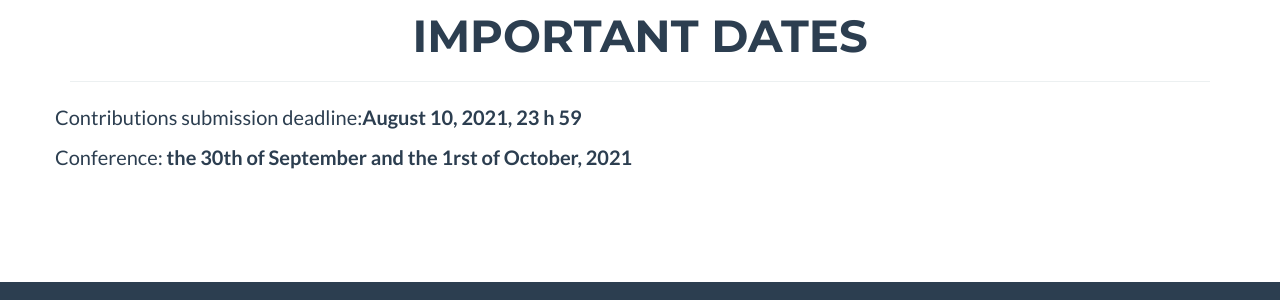
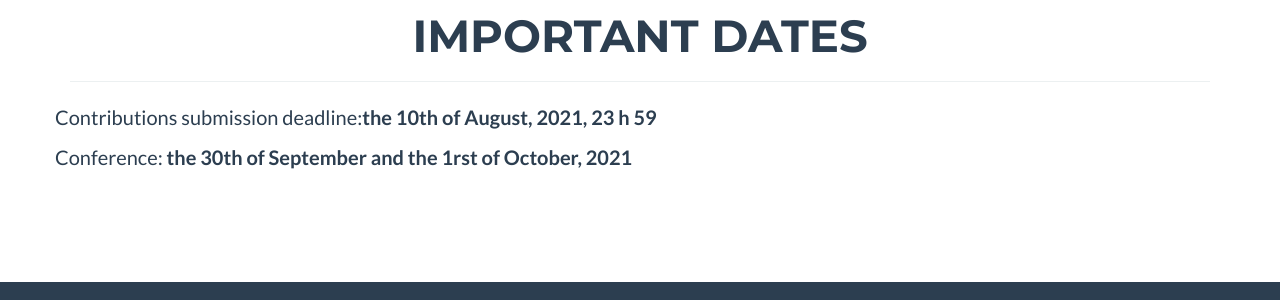
Before and after one commit to jdse-paris/JDSEAUT2021, a Jekyll site: the page built from index.html, in a window 1280 px wide and 900 px high, scrolled down 5043 px. Shown: the part 155-455 px from the top of the window. Built offline with Jekyll 4.4.1, drawn with Linux system fonts in a browser that asks for light colours.

Commit message:
Update dates.html

```diff
--- a/_includes/dates.html
+++ b/_includes/dates.html
@@ -8,7 +8,7 @@
                 </div>
             </div>
             <div class="row">
-		    <p>Contributions submission deadline:<b>August 10, 2021, 23 h 59</b></p>
+		    <p>Contributions submission deadline:<b>the 10th of August, 2021, 23 h 59</b></p>
               <p>Conference: <b>the 30th of September and the 1rst of October, 2021</b></p>
             </div>
         </div>
```
